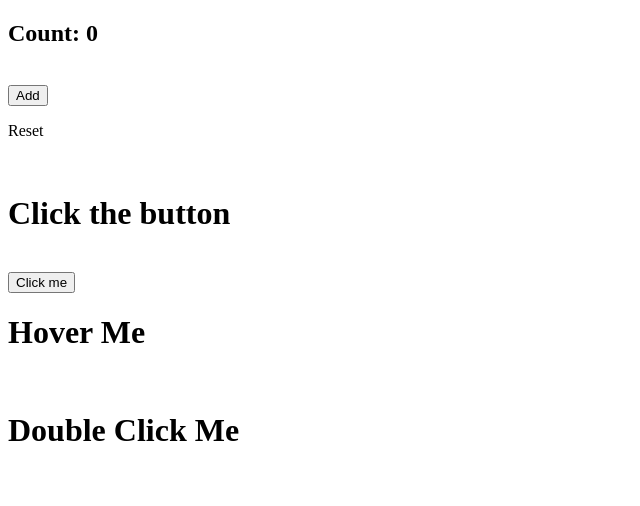
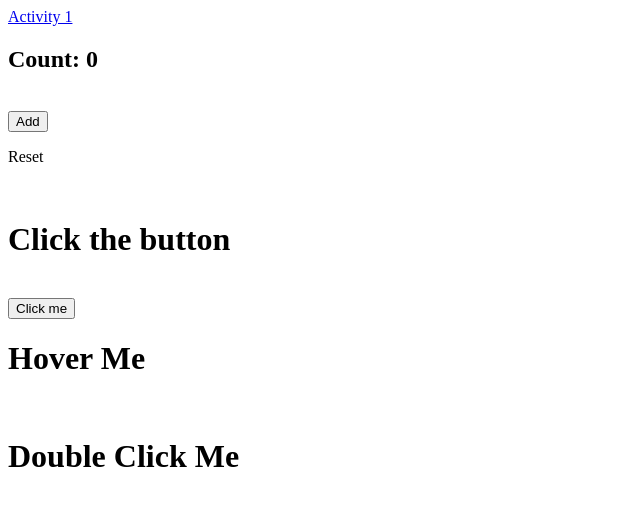
Before and after one commit to Glanvin/event-driven-activities, a plain HTML site: page index.html in a window 1280 px wide. Shown: the whole page, without its empty margins (0-640 px from the left). Drawn offline with Linux system fonts and the light colour scheme.

Commit message:
Quick Link to Activity 1

```diff
--- a/index.html
+++ b/index.html
@@ -6,6 +6,9 @@
 	<title>Event Driven</title>
 </head>
 <body>
+
+	<a href="greeting.html">Activity 1</a> <br>
+
 	<h2 id="count-value">Count: 0</h2><br>
 	<button id="count-btn">Add</button>
 	<p id="count-btn-reset">Reset</p>
```
Also changed, not shown: greeting.html (+2 -0 lines).
